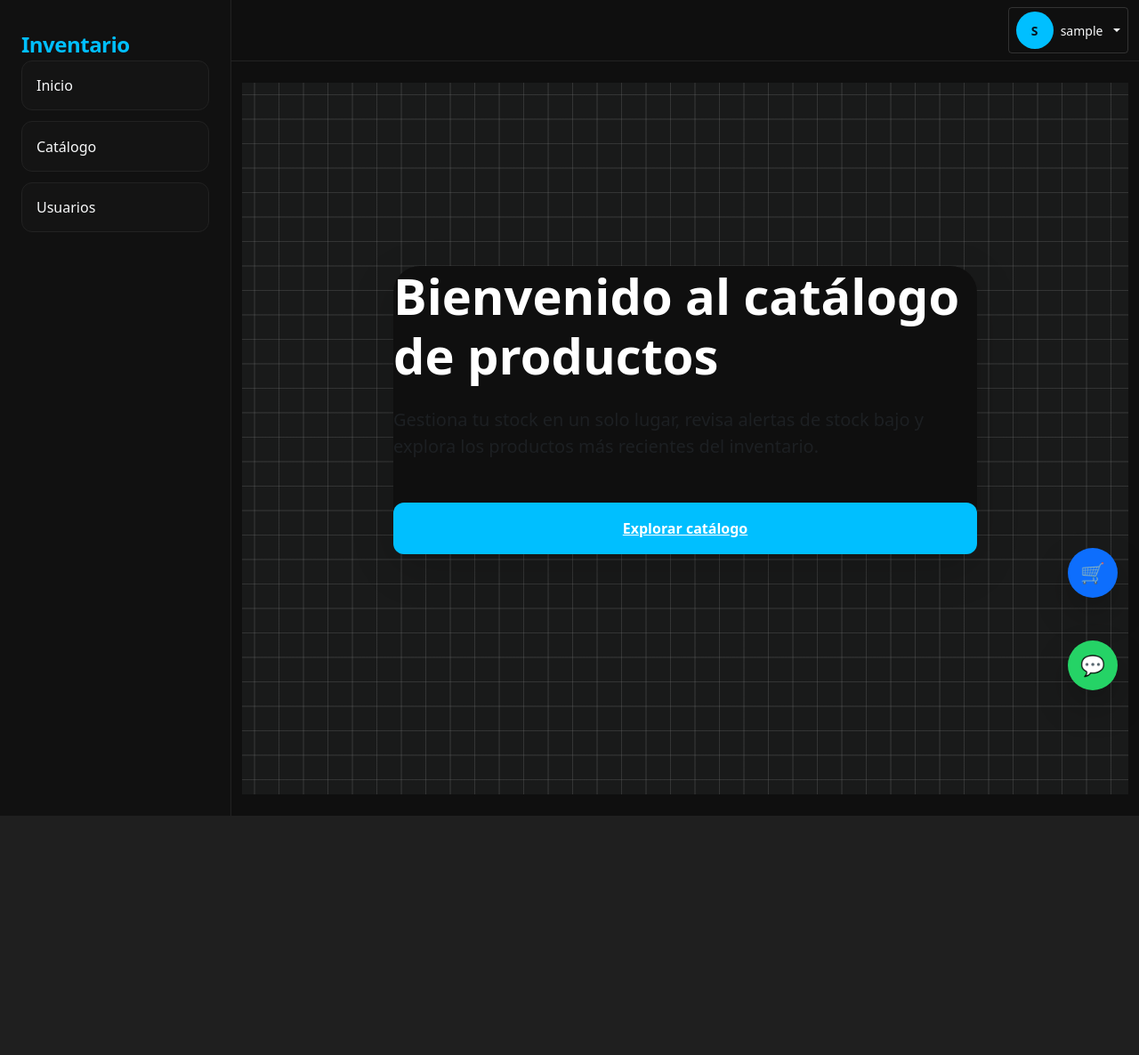
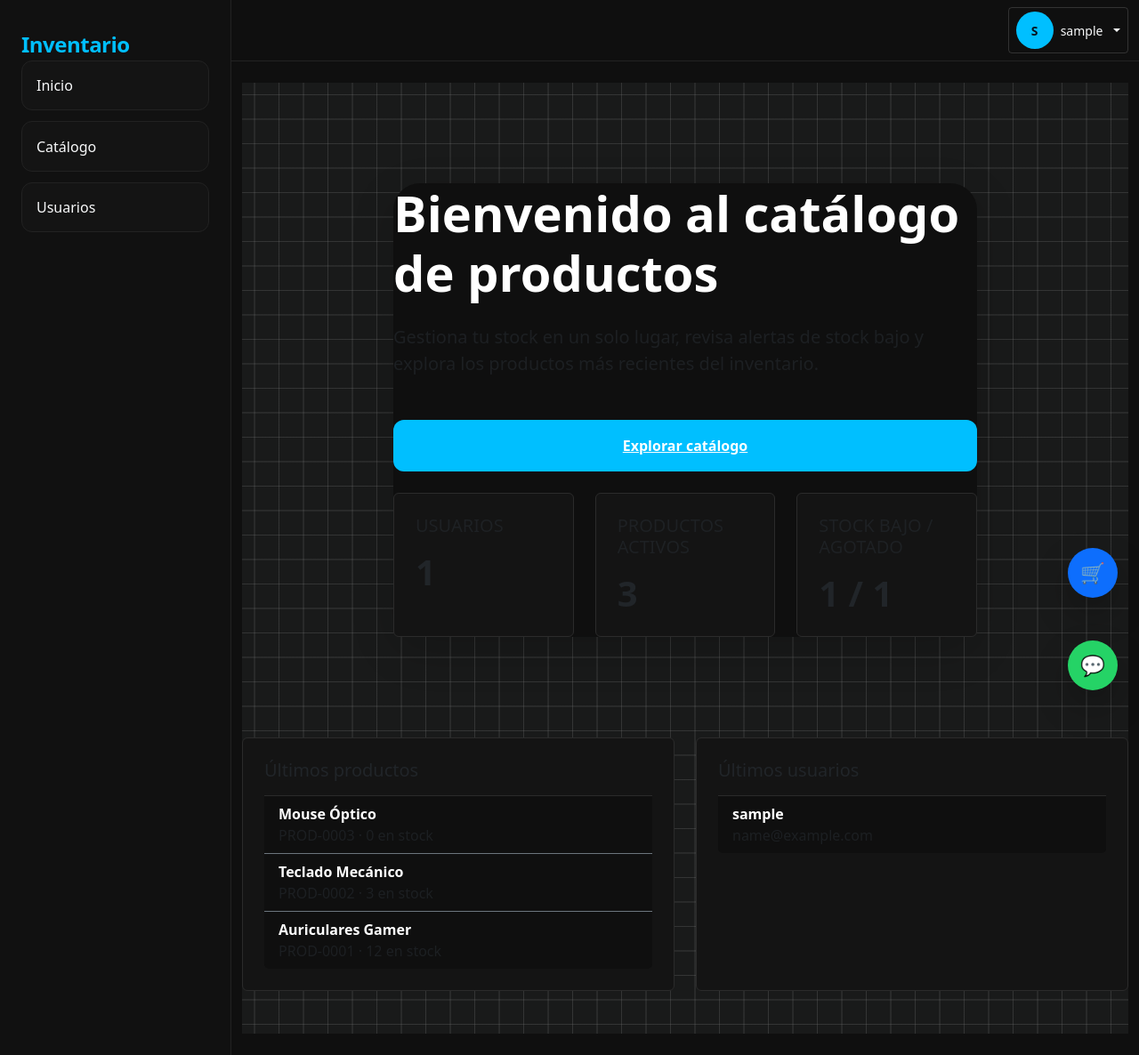
Before and after one commit to tomas1483369/DjangoProject, a Django app: page / in a window 1280 px wide. Shown: the whole page at 89% size. Before the commit the page ends 917 px from the top, so only its background shows below. Run offline with Django 4.2, Linux system fonts and the light colour scheme; the visitor is signed in with stand-in values (Sample User, id 1); data comes from the database, SQL or seed files in the repository; some libraries are stand-ins or nearby versions.

Commit message:
feat(dashboard): add metrics and latest products/users summary

```diff
--- a/templates/dashboard.html
+++ b/templates/dashboard.html
@@ -9,14 +9,70 @@
             <div class="card border-0 bg-dark text-white shadow-lg p-6 dashboard-hero position-relative">
                 <h1 class="display-4 fw-bold mb-4">Bienvenido al catálogo de productos</h1>
                 <p class="lead text-muted mb-5">Gestiona tu stock en un solo lugar, revisa alertas de stock bajo y explora los productos más recientes del inventario.</p>
-                <div class="d-flex flex-column flex-sm-row gap-3">
+                <div class="d-flex flex-column flex-sm-row gap-3 mb-4">
                     <a href="{% url 'productos:catalogo' %}" class="submit btn-lg">Explorar catálogo</a>
                     {% if is_admin %}
                         <a href="{% url 'productos:nuevo' %}" class="btn btn-outline-light btn-lg">Agregar producto</a>
                     {% endif %}
                 </div>
+                <div class="row g-4">
+                    <div class="col-12 col-md-4">
+                        <div class="card card-dark p-4 h-100">
+                            <h5 class="text-uppercase text-muted mb-3">Usuarios</h5>
+                            <p class="display-6 fw-bold mb-0">{{ total_users }}</p>
+                        </div>
+                    </div>
+                    <div class="col-12 col-md-4">
+                        <div class="card card-dark p-4 h-100">
+                            <h5 class="text-uppercase text-muted mb-3">Productos activos</h5>
+                            <p class="display-6 fw-bold mb-0">{{ total_products }}</p>
+                        </div>
+                    </div>
+                    <div class="col-12 col-md-4">
+                        <div class="card card-dark p-4 h-100">
+                            <h5 class="text-uppercase text-muted mb-3">Stock bajo / agotado</h5>
+                            <p class="display-6 fw-bold mb-0">{{ low_stock_products }} / {{ out_of_stock_products }}</p>
+                        </div>
+                    </div>
+                </div>
+            </div>
+        </div>
+    </div>
+
+    <div class="row gx-4 gy-4 mt-4">
+        <div class="col-12 col-lg-6">
+            <div class="card card-dark p-4 h-100">
+                <h5 class="mb-3">Últimos productos</h5>
+                <ul class="list-group list-group-flush">
+                    {% for product in latest_products %}
+                        <li class="list-group-item bg-dark text-white border-secondary">
+                            <strong>{{ product.nombre }}</strong>
+                            <span class="text-muted d-block">{{ product.codigo }} · {{ product.cantidad }} en stock</span>
+                        </li>
+                    {% empty %}
+                        <li class="list-group-item bg-dark text-white border-secondary">No hay productos recientes.</li>
+                    {% endfor %}
+                </ul>
+            </div>
+        </div>
+        <div class="col-12 col-lg-6">
+            <div class="card card-dark p-4 h-100">
+                <h5 class="mb-3">Últimos usuarios</h5>
+                <ul class="list-group list-group-flush">
+                    {% for user in latest_users %}
+                        <li class="list-group-item bg-dark text-white border-secondary">
+                            <strong>{{ user.username }}</strong>
+                            <span class="text-muted d-block">{{ user.email }}</span>
+                        </li>
+                    {% empty %}
+                        <li class="list-group-item bg-dark text-white border-secondary">No hay usuarios recientes.</li>
+                    {% endfor %}
+                </ul>
             </div>
         </div>
     </div>
 </div>
+        </div>
+    </div>
+</div>
 {% endblock %}
--- a/usuarios/views.py
+++ b/usuarios/views.py
@@ -14,15 +14,20 @@ from .services import AuthService
 
 @login_required(login_url='usuarios:login')
 def dashboard(request):
+    total_users = User.objects.count()
     total_products = Producto.objects.activos().count()
     low_stock_products = Producto.objects.bajo_stock().count()
     out_of_stock_products = Producto.objects.agotados().count()
-    featured_products = Producto.objects.activos().order_by('-fecha_creacion')[:3]
+    latest_products = Producto.objects.activos().order_by('-fecha_creacion')[:4]
+    latest_users = User.objects.order_by('-date_joined')[:5]
+
     return render(request, 'dashboard.html', {
+        'total_users': total_users,
         'total_products': total_products,
         'low_stock_products': low_stock_products,
         'out_of_stock_products': out_of_stock_products,
-        'featured_products': featured_products,
+        'latest_products': latest_products,
+        'latest_users': latest_users,
     })
 
 
```
